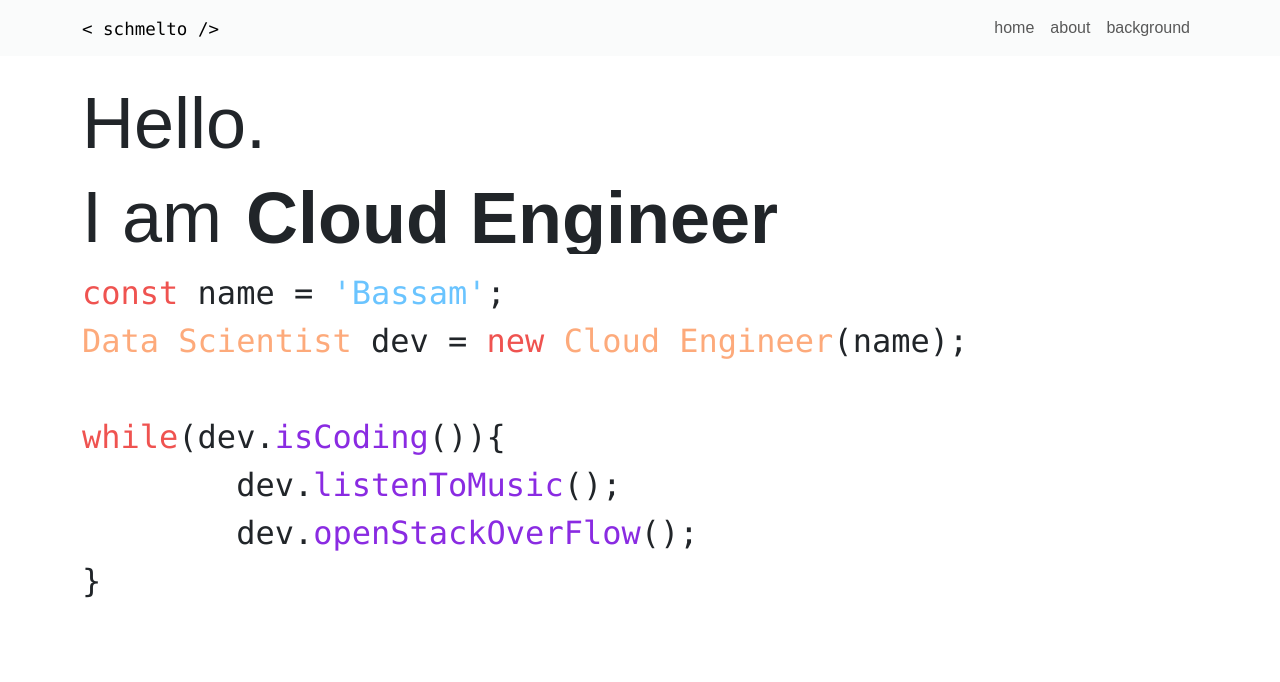
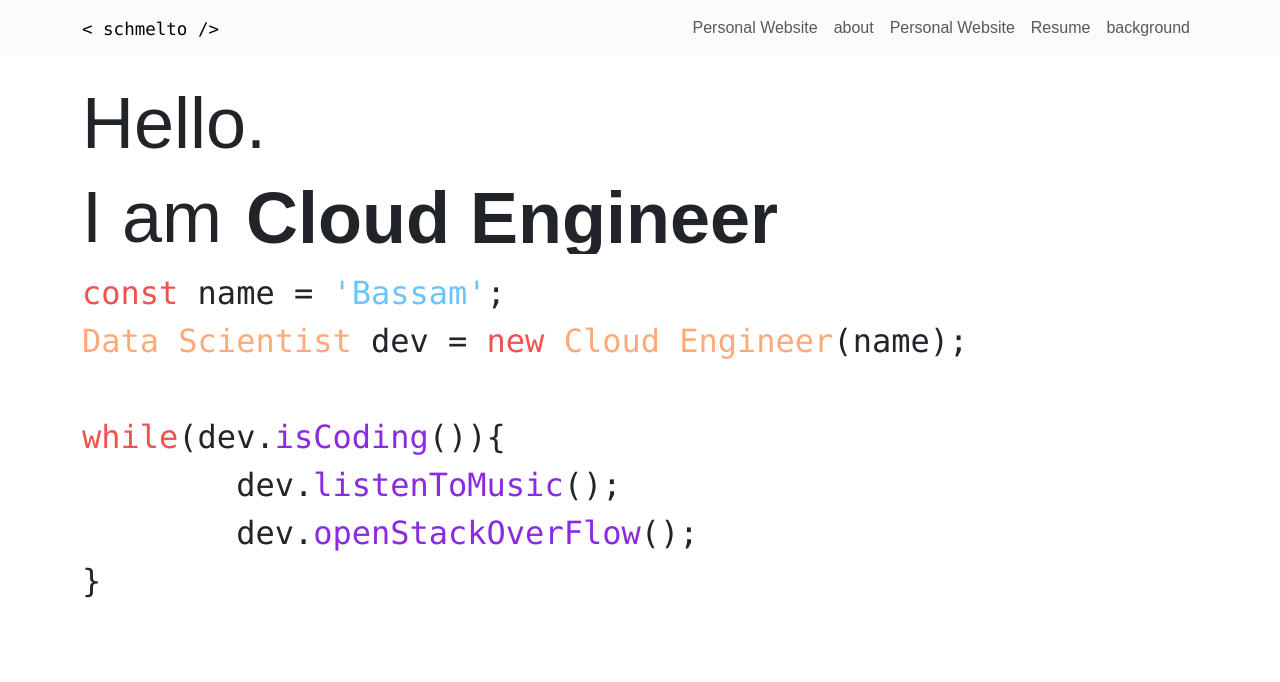
Before and after one commit to Bassamejlaoui/PORTFOLIO, a website: page index.html in a window 1280 px wide. Shown: the top 682 px of the page. Drawn offline with nearby package versions, Linux system fonts and the light colour scheme; no server answers.

Commit message:
Update index.html

```diff
--- a/index.html
+++ b/index.html
@@ -61,13 +61,10 @@
               data-toggle="collapse"
               data-target=".navbar-collapse.show"
             >
-              <a class="nav-link" href="#">home</a>
-            </li>
-            <li
-              class="nav-item"
-              data-toggle="collapse"
-              data-target=".navbar-collapse.show"
-            >
+<li class="nav-item" data-toggle="collapse" data-target=".navbar-collapse.show">
+  <a class="nav-link" href="https://bassamejlaoui.github.io/" target="_blank">Personal Website</a>
+</li>
+
               <a class="nav-link" href="#about">about</a>
             </li>
             <li
@@ -75,6 +72,13 @@
               data-toggle="collapse"
               data-target=".navbar-collapse.show"
             >
+<li class="nav-item" data-toggle="collapse" data-target=".navbar-collapse.show">
+  <a class="nav-link" href="https://bassamejlaoui.github.io/" target="_blank">Personal Website</a>
+</li>
+<li class="nav-item" data-toggle="collapse" data-target=".navbar-collapse.show">
+  <a class="nav-link" href="https://bassamejlaoui.github.io/data/BassamMejlaoui-Resume.pdf" target="_blank">Resume</a>
+</li>
+
               <a class="nav-link" href="#background">background</a>
             </li>
           </ul>
```
